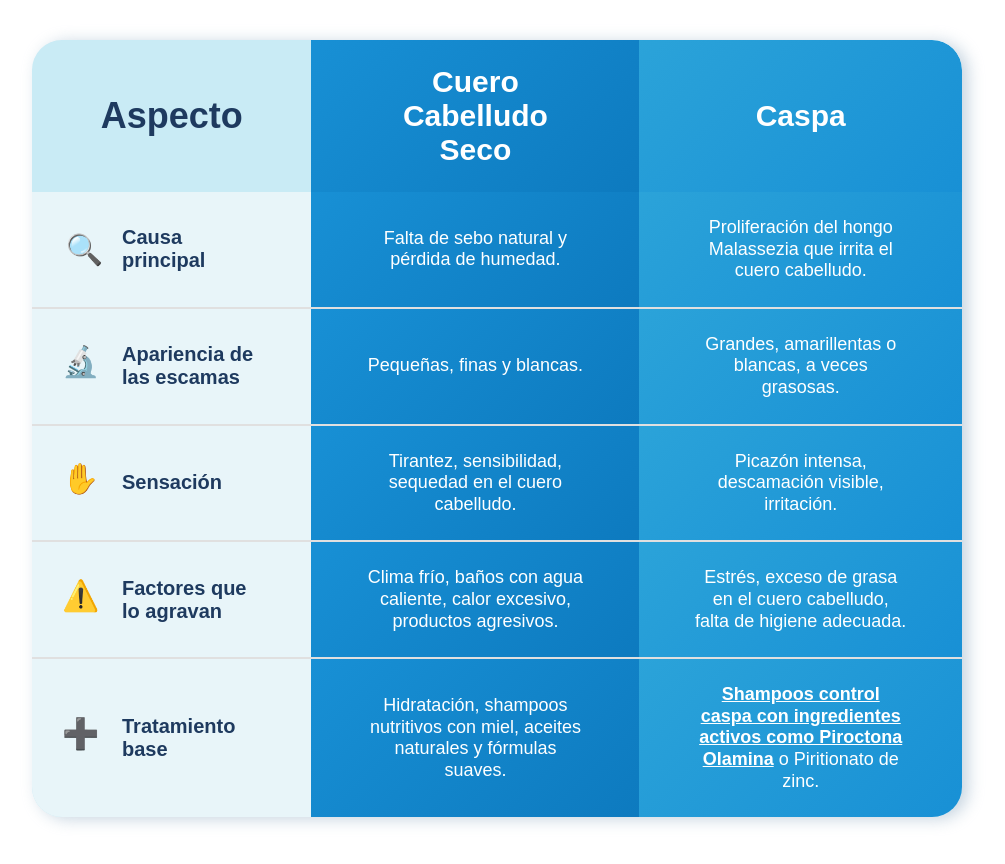
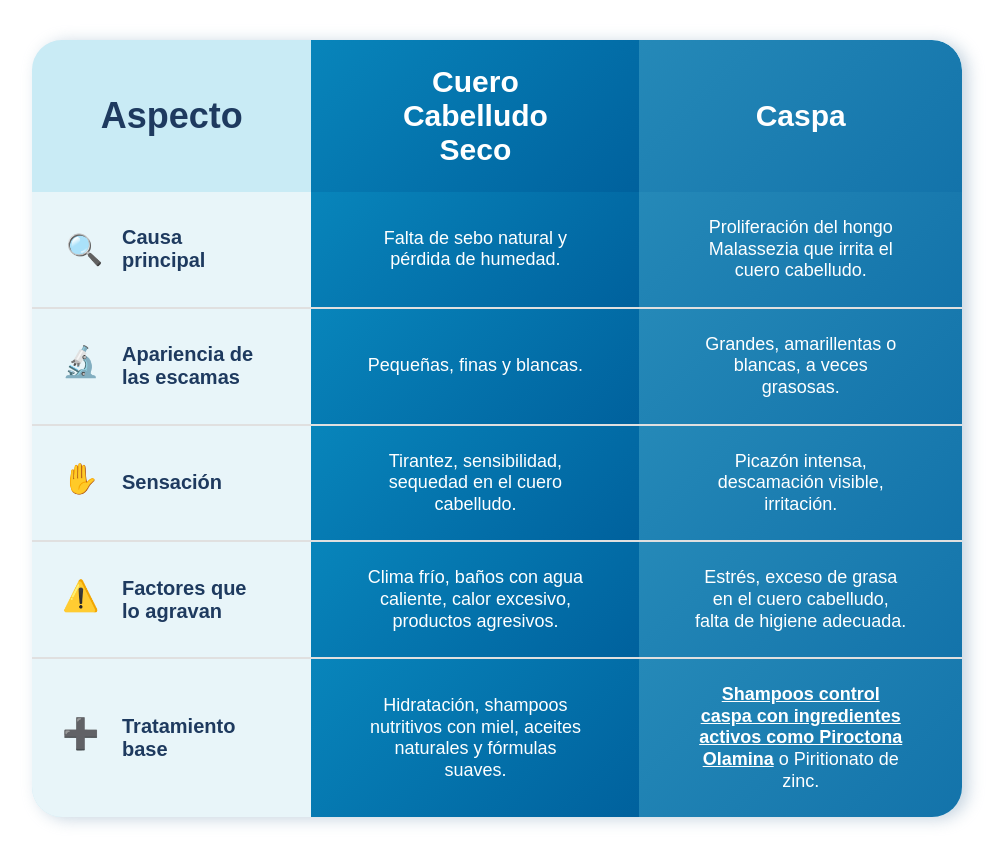
Before and after one commit to Diego-Or/Table-HTML, a Jekyll site: the page tabla.html, which Jekyll copies as it is, in a window 1280 px wide. Shown: the top 864 px of the page, without its empty margins (143-1148 px from the left). Built offline with Jekyll 4.4.1, drawn with Linux system fonts in a browser that asks for light colours.

Commit message:
Ajuste de contraste para Accecibility

```diff
--- a/tabla.html
+++ b/tabla.html
@@ -35,11 +35,11 @@
         thead th:first-child {color: #1e3a5f; font-size: 36px;}
 
         thead th:nth-child(2) {
-            background: linear-gradient(135deg, #1890d5 0%, #0d7abf 100%);
+            background: linear-gradient(135deg, #0885bb 0%, #00619d 100%);
         }
 
         thead th:last-child {
-            background: linear-gradient(135deg, #2ba3d9 0%, #1890d5 100%);
+            background: linear-gradient(135deg, #2589b8 0%, #1373aa 100%);
             border-radius: 0 30px 0 0;
         }
 
@@ -108,8 +108,8 @@
             line-height: 1.2;
         }
 
-        tbody td:nth-child(2) { background: linear-gradient(135deg, #1890d5 0%, #0d7abf 100%);}
-        tbody td:nth-child(3) {background: linear-gradient(135deg, #2ba3d9 0%, #1890d5 100%);}
+        tbody td:nth-child(2) { background: linear-gradient(135deg, #0885bb 0%, #00619d 100%);}
+        tbody td:nth-child(3) {background: linear-gradient(135deg, #2589b8 0%, #1373aa  100%);}
 
         /* Responsive design */
         @media (max-width: 768px) {
```
